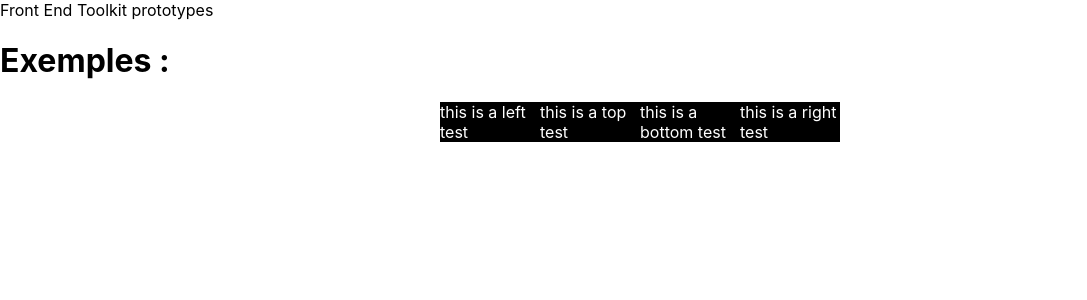
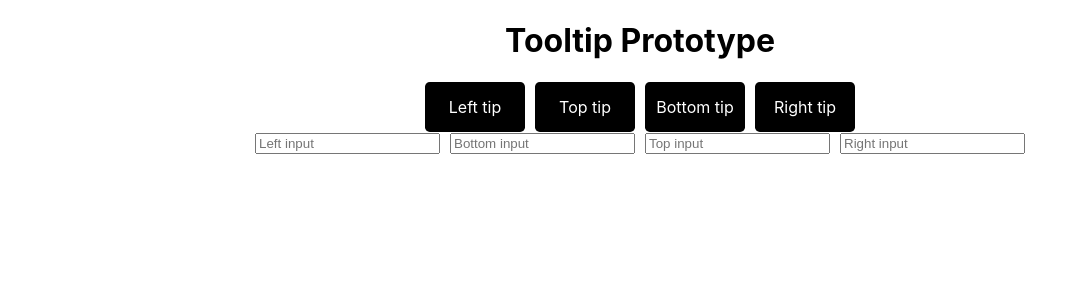
Before and after one commit to Mumutopia/Unkle-test-frontend, a React (Create React App) app: page / in a window 1280 px wide. Shown: the top 300 px of the page, without its empty margins (0-1087 px from the left). Built offline with nearby package versions, Linux system fonts and the light colour scheme.

Commit message:
did the component from scratch so it wraps the element and not the other way around

```diff
--- a/src/App.css
+++ b/src/App.css
@@ -1,14 +1,21 @@
-.hover-animation {
+.main-title {
+  text-align: center;
+}
 
+.on-hover,
+.on-focus {
+  display: flex;
+  justify-content: center;
+  gap: 10px;
+}
+
+.examples {
+  display: flex;
+  align-items: center;
+  justify-content: center;
   width: 100px;
+  height: 50px;
+  border-radius: 0.3rem;
   background-color: black;
   color: white;
-  position: relative;
 }
-
-
-
-.liste-exemples {
-  display: flex;
-  justify-content: center;
-}
--- a/src/App.js
+++ b/src/App.js
@@ -1,28 +1,43 @@
 import "./App.css";
 import Tooltip from "./Components/Tooltip";
+import Tooltip2 from "./Components/Tooltip2";
 
 function App() {
   return (
     <div className="App">
-      <header>Front End Toolkit prototypes</header>
-      <h1>Exemples :</h1>
-      <section className="liste-exemples">
-        <div className="hover-animation">
-          this is a left test
-          <Tooltip position="left" content="hello there" />
-        </div>
-        <div className="top-exemple hover-animation">
-          this is a top test
-          <Tooltip position="top" content="hello there" />
-        </div>
-        <div className="hover-animation">
-          this is a bottom test
-          <Tooltip position="bottom" content="hello there" />
-        </div>
-        <div className="hover-animation">
-          this is a right test
-          <Tooltip position="right" content="hello there" />
-        </div>
+      <h1 className="main-title"> Tooltip Prototype</h1>
+
+      <section className="on-hover">
+        <Tooltip2 tooltipType="hover" position="left" content="hey there">
+          <div className="examples"> Left tip</div>
+        </Tooltip2>
+        <Tooltip2
+          tooltipType="hover"
+          position="top"
+          content="Hello there "
+        >
+          <div className="examples"> Top tip</div>
+        </Tooltip2>
+        <Tooltip2 tooltipType="hover" position="bottom" content="Hello there, this is  fdsfdsfds dsfdsfdsf sdf dsfds a longer sentence">
+          <div className="examples"> Bottom tip</div>
+        </Tooltip2>
+        <Tooltip2 tooltipType="hover" position="right" content="heey there">
+          <div className="examples"> Right tip</div>
+        </Tooltip2>
+      </section>
+      <section className="on-focus">
+        <Tooltip2 tooltipType="focus" position="left" content="heey there">
+          <input placeholder="Left input"></input>
+        </Tooltip2>
+        <Tooltip2 tooltipType="focus" position="bottom" content="heey there">
+          <input placeholder="Bottom input"></input>
+        </Tooltip2>
+        <Tooltip2 tooltipType="focus" position="top" content="heey there">
+          <input placeholder="Top input"></input>
+        </Tooltip2>
+        <Tooltip2 tooltipType="focus" position="right" content="heey there">
+          <input placeholder="Right input"></input>
+        </Tooltip2>
       </section>
     </div>
   );
--- /dev/null
+++ b/src/Components/Tooltip2.css
@@ -0,0 +1,105 @@
+:root {
+  --arrow-size: 10px;
+  --tooltip-color: red;
+}
+
+.tooltip-wrapper {
+  position: relative;
+  height: max-content;
+}
+
+.tooltip {
+  --scale: 0;
+  position: absolute;
+  padding: 0.5rem;
+  text-align: center;
+  background-color: var(--tooltip-color);
+  border-radius: 0.3rem;
+  z-index: 50;
+}
+
+.top-tooltip {
+  max-width: max-content;
+  min-width: max-content;
+  max-height: 200%;
+  top: -0.5rem;
+  left: 50%;
+  transform: translateX(-50%) translateY(-100%) scale(var(--scale));
+  transition: 150ms transform;
+  transform-origin: bottom center;
+}
+
+/* Top arrow triangle */
+.top-tooltip::before {
+  position: absolute;
+  left: 50%;
+  bottom: -0.4rem;
+  transform: translateX(-50%) translateY(50%);
+  content: "";
+  border: var(--arrow-size) solid transparent;
+  border-top-color: var(--tooltip-color);
+}
+
+.bottom-tooltip {
+  max-width: max-content;
+  min-width: max-content;
+  max-height: 200%;
+  bottom: -0.5rem;
+  left: 50%;
+  transform: translateX(-50%) translateY(100%) scale(var(--scale));
+  transition: 150ms transform;
+  transform-origin: top center;
+}
+
+/* Bottom arrow triangle */
+.bottom-tooltip::before {
+  position: absolute;
+  left: 50%;
+  top: -0.4rem;
+  transform: translateX(-50%) translateY(-50%);
+  content: "";
+  border: var(--arrow-size) solid transparent;
+  border-bottom-color: var(--tooltip-color);
+}
+
+.left-tooltip {
+  bottom: 50%;
+  left: -0.5rem;
+  transform: translateX(-100%) translateY(50%) scale(var(--scale));
+  transition: 150ms transform;
+  transform-origin: right center;
+}
+
+/* Left arrow triangle */
+.left-tooltip::before {
+  position: absolute;
+  bottom: 50%;
+  right: 0.2rem;
+  transform: translateX(100%) translateY(50%);
+  content: "";
+  border: var(--arrow-size) solid transparent;
+  border-left-color: var(--tooltip-color);
+}
+
+.right-tooltip {
+  bottom: 50%;
+  right: -0.5rem;
+  transform: translateX(100%) translateY(50%) scale(var(--scale));
+  transition: 150ms transform;
+  transform-origin: left center;
+}
+
+/* Right arrow triangle */
+.right-tooltip::before {
+  position: absolute;
+  bottom: 50%;
+  left: 0.2rem;
+  transform: translateX(-100%) translateY(50%);
+  content: "";
+  border: var(--arrow-size) solid transparent;
+  border-right-color: var(--tooltip-color);
+}
+
+.active {
+  --scale: 1;
+}
--- /dev/null
+++ b/src/Components/Tooltip2.jsx
@@ -0,0 +1,30 @@
+import React, { useState } from "react";
+import "./Tooltip2.css";
+
+export default function Tooltip2(props) {
+  const [active, setActive] = useState("inactive");
+
+  const displayTip = () => {
+    setActive("active");
+  };
+
+  const hideTip = () => {
+    setActive("inactive");
+  };
+
+  return (
+    <div
+      className="tooltip-wrapper"
+      onMouseEnter={props.tooltipType === "hover" ? displayTip : () => {}}
+      onMouseLeave={hideTip}
+      onFocus={props.tooltipType === "focus" ? displayTip : () => {}}
+      onBlur={hideTip}
+    >
+      {props.children}
+
+      <div className={`${active} tooltip ${props.position}-tooltip`}>
+        {props.content}
+      </div>
+    </div>
+  );
+}
```
Also changed, not shown: src/Components/Tooltip.jsx (+4 -9 lines), src/Components/Tooltipold.css (renamed from src/Components/Tooltip.css).
